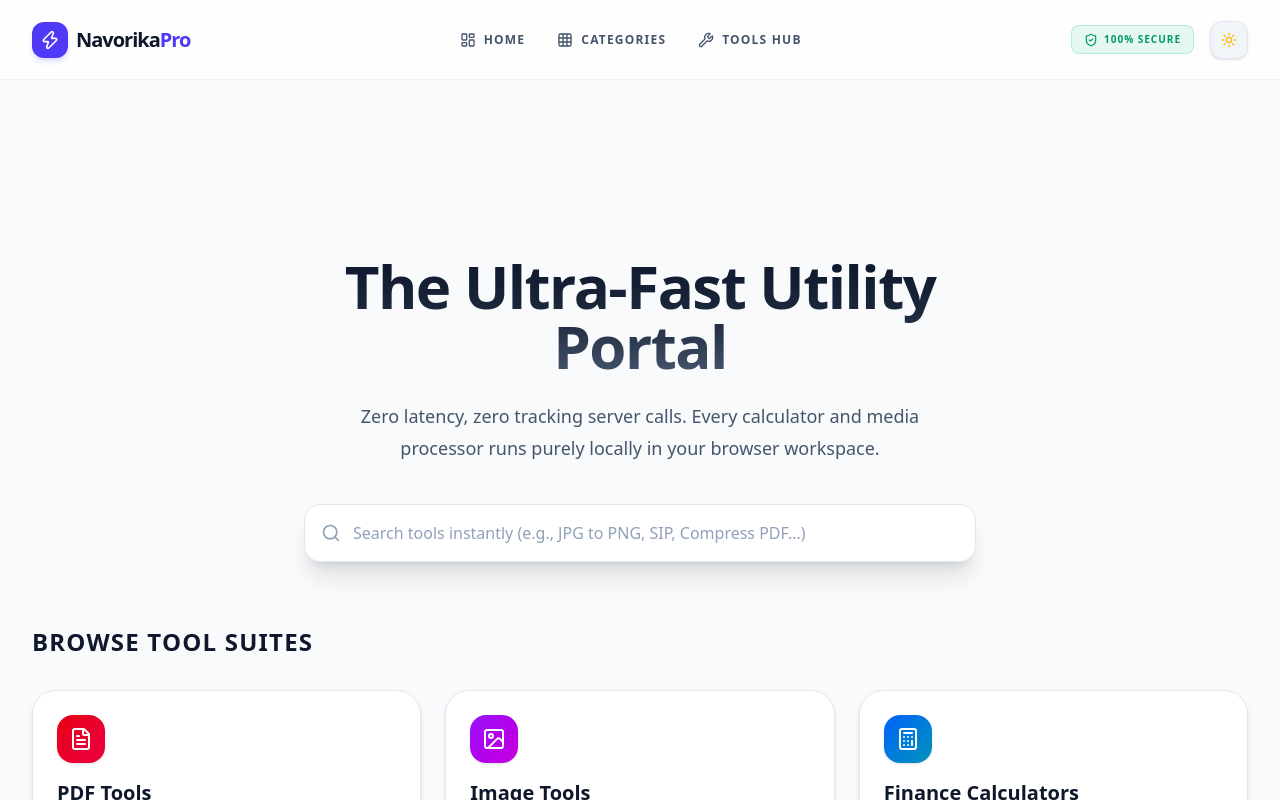
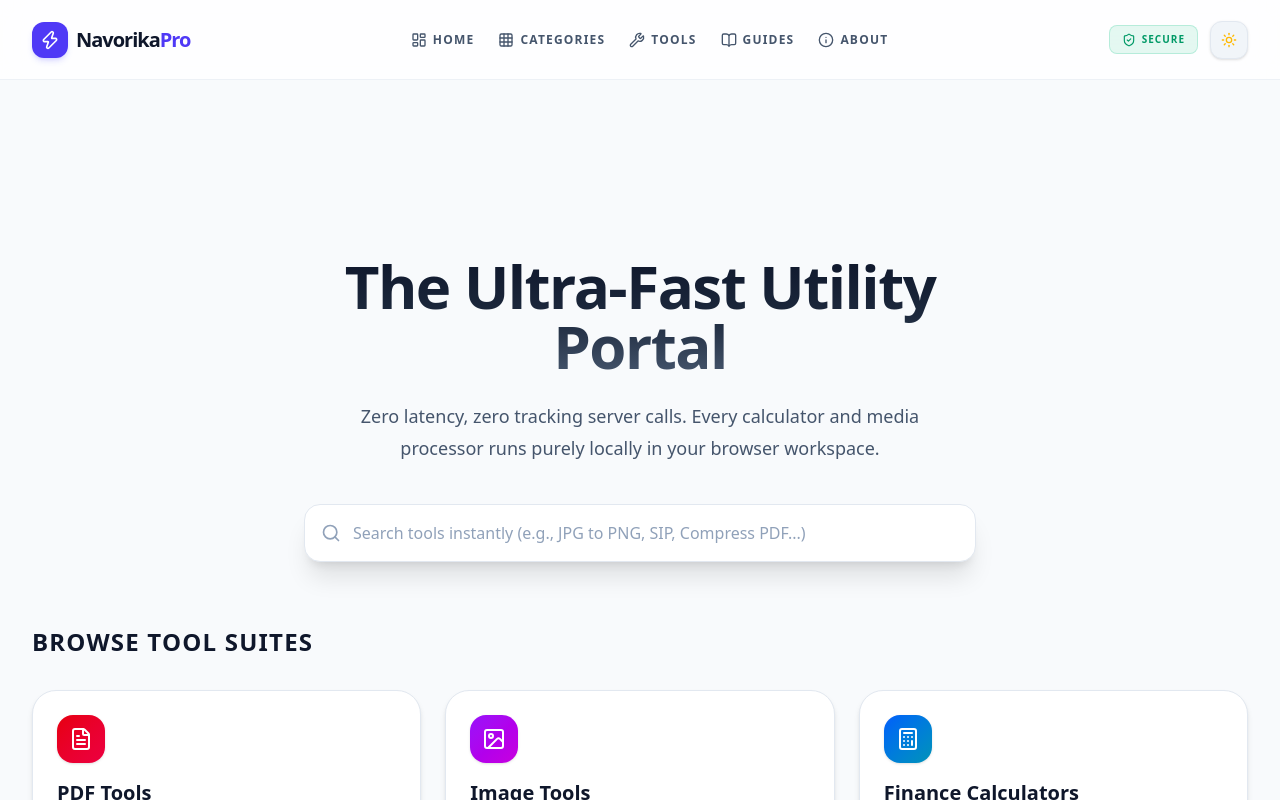
Before and after one commit to js91872/navorika, a Next.js app: page / in a window 1280 px wide. Shown: the top 800 px of the page. Built offline with nearby package versions, Linux system fonts and the light colour scheme.

Commit message:
feat: implement fully functional navigation bar with Home, Categories, Tools, Guides, About, and responsive mobile menu

```diff
--- a/src/components/Header.tsx
+++ b/src/components/Header.tsx
@@ -1,17 +1,19 @@
 'use client';
 
+import { useState } from 'react';
 import { useTheme } from './ThemeProvider';
-import { Sun, Moon, Zap, LayoutDashboard, Grid, Wrench, ShieldCheck } from 'lucide-react';
+import { Sun, Moon, Zap, LayoutDashboard, Grid, Wrench, BookOpen, Info, ShieldCheck, Menu, X } from 'lucide-react';
 import Link from 'next/link';
 
 export default function Header() {
   const { isDark, toggle } = useTheme();
+  const [mobileMenuOpen, setMobileMenuOpen] = useState(false);
 
   return (
-    <header className="sticky top-0 left-0 right-0 h-[80px] z-[9999] bg-white/80 dark:bg-[#0A0A0B]/80 backdrop-blur-xl border-b border-slate-200/60 dark:border-white/10 flex items-center transition-colors duration-500">
+    <header className="sticky top-0 left-0 right-0 h-[80px] z-[9999] bg-white/80 dark:bg-[#0d0d11]/80 backdrop-blur-xl border-b border-slate-200/60 dark:border-white/10 flex items-center transition-colors duration-500">
       <div className="w-full max-w-7xl mx-auto px-6 lg:px-8 flex items-center justify-between">
 
-        {/* Left: Brand Identity */}
+        {/* Brand Logo */}
         <Link href="/" className="flex items-center gap-2 group">
           <div className="bg-indigo-600 p-2 rounded-xl shadow-md shadow-indigo-500/20 group-hover:scale-105 transition-transform">
             <Zap className="h-5 w-5 text-white" />
@@ -21,23 +23,29 @@ export default function Header() {
           </span>
         </Link>
 
-        {/* Center: Primary Navigation Links */}
-        <nav className="hidden md:flex items-center gap-8">
-          <Link href="/" className="text-xs font-black uppercase tracking-widest text-slate-600 dark:text-slate-300 hover:text-indigo-600 dark:hover:text-indigo-400 transition-colors flex items-center gap-2">
+        {/* Desktop Navigation Links */}
+        <nav className="hidden md:flex items-center gap-6">
+          <Link href="/" className="text-xs font-black uppercase tracking-widest text-slate-600 dark:text-slate-300 hover:text-indigo-600 dark:hover:text-indigo-400 transition-colors flex items-center gap-1.5">
             <LayoutDashboard className="h-4 w-4" /> Home
           </Link>
-          <Link href="/#categories" className="text-xs font-black uppercase tracking-widest text-slate-600 dark:text-slate-300 hover:text-indigo-600 dark:hover:text-indigo-400 transition-colors flex items-center gap-2">
+          <Link href="/#categories" className="text-xs font-black uppercase tracking-widest text-slate-600 dark:text-slate-300 hover:text-indigo-600 dark:hover:text-indigo-400 transition-colors flex items-center gap-1.5">
             <Grid className="h-4 w-4" /> Categories
           </Link>
-          <Link href="/tools/merge-pdf" className="text-xs font-black uppercase tracking-widest text-slate-600 dark:text-slate-300 hover:text-indigo-600 dark:hover:text-indigo-400 transition-colors flex items-center gap-2">
-            <Wrench className="h-4 w-4" /> Tools Hub
+          <Link href="/tools/merge-pdf" className="text-xs font-black uppercase tracking-widest text-slate-600 dark:text-slate-300 hover:text-indigo-600 dark:hover:text-indigo-400 transition-colors flex items-center gap-1.5">
+            <Wrench className="h-4 w-4" /> Tools
+          </Link>
+          <Link href="/guides" className="text-xs font-black uppercase tracking-widest text-slate-600 dark:text-slate-300 hover:text-indigo-600 dark:hover:text-indigo-400 transition-colors flex items-center gap-1.5">
+            <BookOpen className="h-4 w-4" /> Guides
+          </Link>
+          <Link href="/about" className="text-xs font-black uppercase tracking-widest text-slate-600 dark:text-slate-300 hover:text-indigo-600 dark:hover:text-indigo-400 transition-colors flex items-center gap-1.5">
+            <Info className="h-4 w-4" /> About
           </Link>
         </nav>
 
-        {/* Right: Security Badge & Theme Control */}
-        <div className="flex items-center gap-4">
-          <div className="hidden sm:flex items-center gap-1.5 text-[10px] font-black uppercase tracking-widest text-emerald-600 dark:text-emerald-400 bg-emerald-500/10 px-3 py-1.5 rounded-lg border border-emerald-500/20">
-            <ShieldCheck className="h-3.5 w-3.5" /> 100% Secure
+        {/* Right Actions: Security Badge, Theme Toggle & Mobile Menu Trigger */}
+        <div className="flex items-center gap-3">
+          <div className="hidden xl:flex items-center gap-1.5 text-[10px] font-black uppercase tracking-widest text-emerald-600 dark:text-emerald-400 bg-emerald-500/10 px-3 py-1.5 rounded-lg border border-emerald-500/20">
+            <ShieldCheck className="h-3.5 w-3.5" /> Secure
           </div>
 
           <button
@@ -47,9 +55,38 @@ export default function Header() {
           >
             {isDark ? <Sun className="h-4 w-4 text-amber-400" /> : <Moon className="h-4 w-4" />}
           </button>
+
+          <button
+            onClick={() => setMobileMenuOpen(!mobileMenuOpen)}
+            className="md:hidden p-2.5 rounded-xl bg-slate-100 dark:bg-white/5 border border-slate-200 dark:border-white/10 text-slate-600 dark:text-slate-300"
+            aria-label="Toggle Menu"
+          >
+            {mobileMenuOpen ? <X className="h-5 w-5" /> : <Menu className="h-5 w-5" />}
+          </button>
         </div>
 
       </div>
+
+      {/* Mobile Dropdown Navigation */}
+      {mobileMenuOpen && (
+        <div className="absolute top-[80px] left-0 right-0 bg-white dark:bg-[#0d0d11] border-b border-slate-200 dark:border-white/10 p-6 shadow-2xl md:hidden flex flex-col gap-4">
+          <Link href="/" onClick={() => setMobileMenuOpen(false)} className="text-xs font-black uppercase tracking-widest text-slate-700 dark:text-slate-200 py-2 flex items-center gap-2">
+            <LayoutDashboard className="h-4 w-4 text-indigo-500" /> Home
+          </Link>
+          <Link href="/#categories" onClick={() => setMobileMenuOpen(false)} className="text-xs font-black uppercase tracking-widest text-slate-700 dark:text-slate-200 py-2 flex items-center gap-2">
+            <Grid className="h-4 w-4 text-indigo-500" /> Categories
+          </Link>
+          <Link href="/tools/merge-pdf" onClick={() => setMobileMenuOpen(false)} className="text-xs font-black uppercase tracking-widest text-slate-700 dark:text-slate-200 py-2 flex items-center gap-2">
+            <Wrench className="h-4 w-4 text-indigo-500" /> Tools
+          </Link>
+          <Link href="/guides" onClick={() => setMobileMenuOpen(false)} className="text-xs font-black uppercase tracking-widest text-slate-700 dark:text-slate-200 py-2 flex items-center gap-2">
+            <BookOpen className="h-4 w-4 text-indigo-500" /> Guides
+          </Link>
+          <Link href="/about" onClick={() => setMobileMenuOpen(false)} className="text-xs font-black uppercase tracking-widest text-slate-700 dark:text-slate-200 py-2 flex items-center gap-2">
+            <Info className="h-4 w-4 text-indigo-500" /> About
+          </Link>
+        </div>
+      )}
     </header>
   );
 }
```
